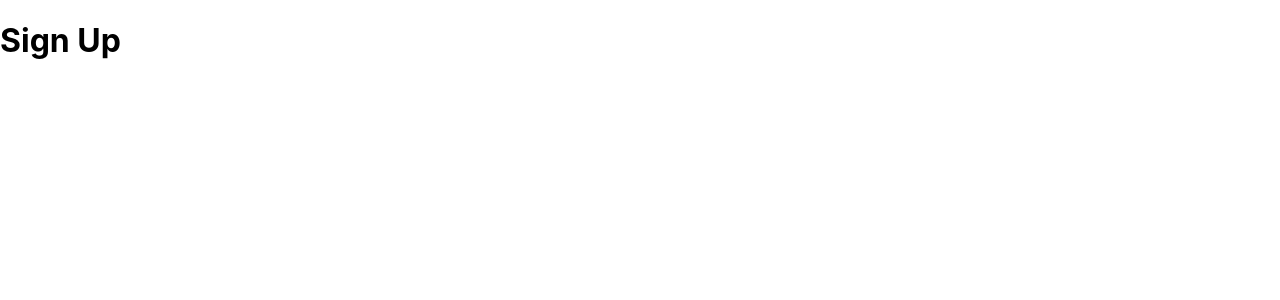
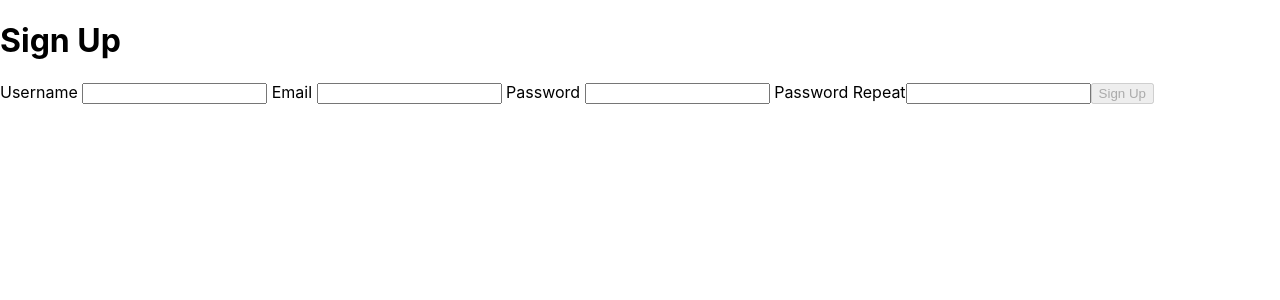
Before and after one commit to NaponSaisaoad/react-tdd, a React (Create React App) app: page / in a window 1280 px wide. Shown: the top 300 px of the page. Built offline with nearby package versions, Linux system fonts and the light colour scheme.

Commit message:
Add input and test input

```diff
--- a/src/pages/SignUpPage.js
+++ b/src/pages/SignUpPage.js
@@ -3,7 +3,18 @@ import {Component} from "react";
 class SignUpPage extends Component {
     render() {
         return (
+            <div>
             <h1>Sign Up</h1>
+            <label htmlFor="username"> Username </label>
+            <input id="username"/>
+            <label  htmlFor="email"> Email </label>
+            <input id="email"/>
+            <label  htmlFor="password"> Password </label>
+            <input type="password" id="password"/>
+            <label  htmlFor="passwordRepeat"> Password Repeat</label>
+            <input type="password" id="passwordRepeat"/>
+            <button disabled>Sign Up</button>
+            </div>
         )
     }
 }
```
Also changed, not shown: 1 other file (tests, documents, lock files or other folders).
